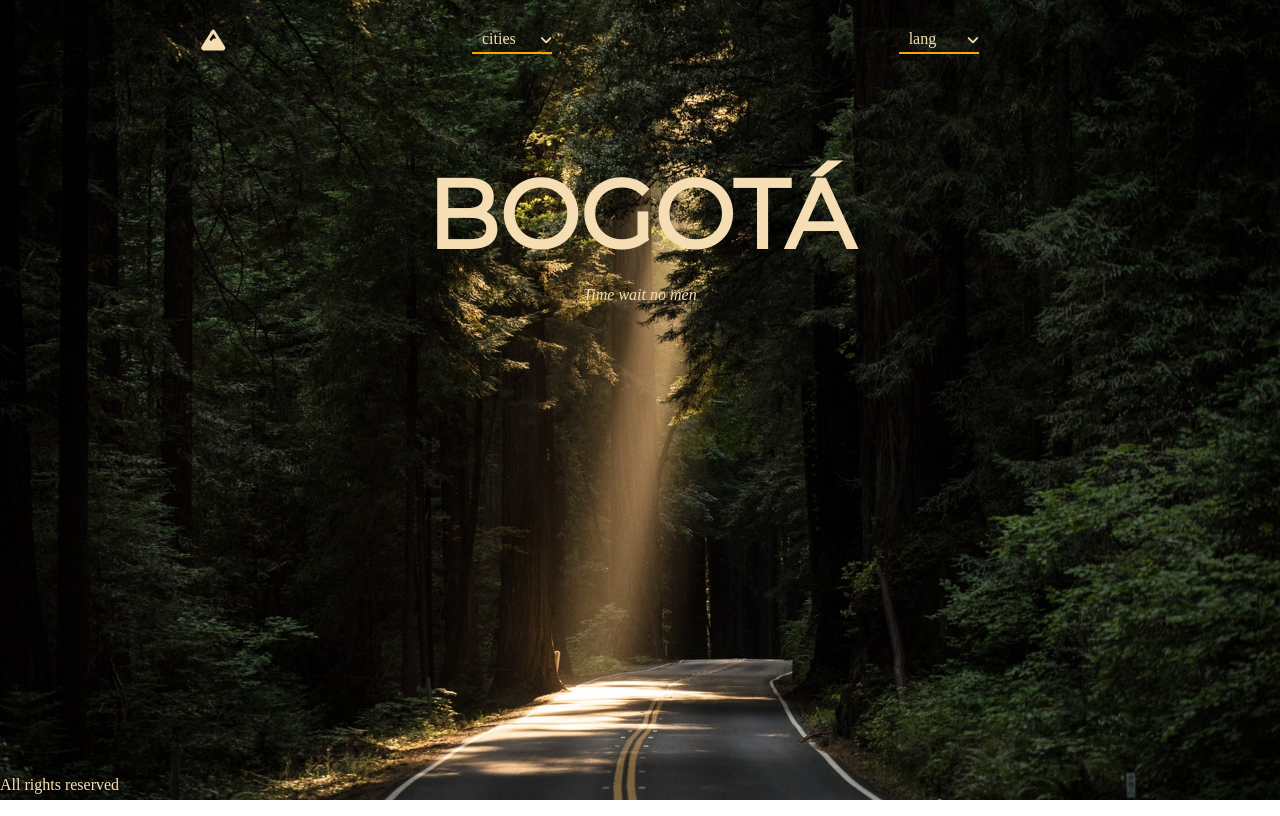
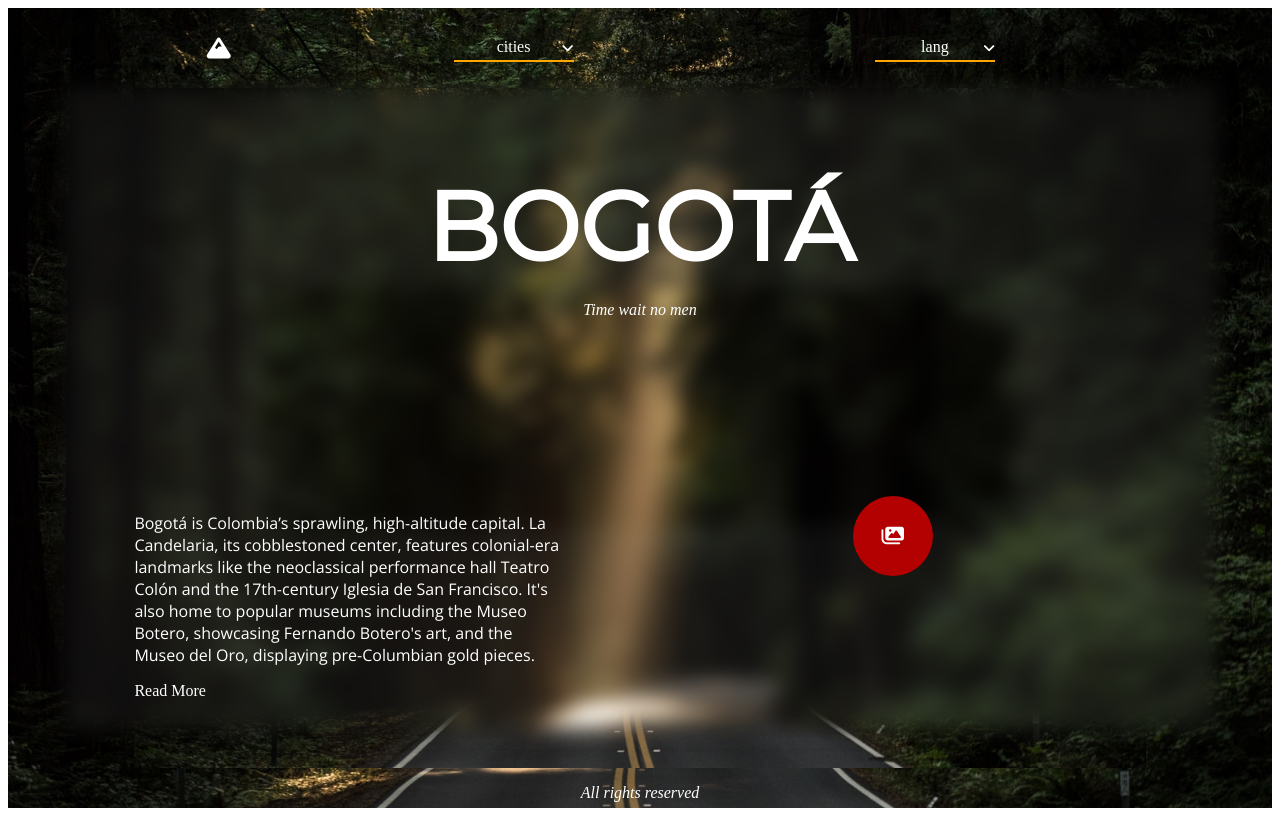
Before and after one commit to Isis-Yamel/travel_app, a React app in the folder travel_app/: page / in a window 1280 px wide. Built offline with nearby package versions, Linux system fonts and the light colour scheme.

Commit message:
*eslint configuration added *main components created *little fixes on the styles

```diff
--- a/travel_app/src/components/footer/footer.js
+++ b/travel_app/src/components/footer/footer.js
@@ -4,7 +4,7 @@ import '../../css/styles/footer.scss';
 const Footer = () => {
     return (
         <footer className='footer__layout'>
-            <p>All rights reserved</p>
+            <p className='footer__style'>All rights reserved</p>
         </footer>
     );
 };
--- a/travel_app/src/components/main/main.js
+++ b/travel_app/src/components/main/main.js
@@ -1,11 +1,15 @@
+import MainGallery from './mainGallery';
+import MainInformation from './mainInformation';
 import MainTitle from './mainTitle';
 import React from 'react';
 import '../../css/styles/main.scss';
 
 const Main = () => {
     return (
-        <main className='main__layout'>
+        <main className='main__layout main__test'>
             <MainTitle/>
+            <MainInformation/>
+            <MainGallery/>
         </main>
     );
 };
--- /dev/null
+++ b/travel_app/src/components/main/mainGallery.js
@@ -0,0 +1,14 @@
+import React from 'react';
+import '../../css/styles/mainGallery.scss';
+
+const MainGallery = () => {
+    return (
+        <div className='mainGallery__layout'>
+            <button className='mainGallery__button--style'>
+                <i class="fas fa-images mainGallery__button--icon"></i>
+            </button>
+        </div>
+    );
+};
+
+export default MainGallery;
--- /dev/null
+++ b/travel_app/src/components/main/mainInformation.js
@@ -0,0 +1,13 @@
+import React from 'react';
+import '../../css/styles/mainInformation.scss';
+
+const MainInformation = () => {
+    return (
+        <section className='mainInformation__layout'>
+            <p className='mainInformation__text--style'>Bogotá is Colombia’s sprawling, high-altitude capital. La Candelaria, its cobblestoned center, features colonial-era landmarks like the neoclassical performance hall Teatro Colón and the 17th-century Iglesia de San Francisco. It's also home to popular museums including the Museo Botero, showcasing Fernando Botero's art, and the Museo del Oro, displaying pre-Columbian gold pieces.</p>
+            <a>Read More</a>
+        </section>
+    );
+};
+
+export default MainInformation;
--- a/travel_app/src/containers/App.js
+++ b/travel_app/src/containers/App.js
@@ -3,7 +3,6 @@ import Header from '../components/header/header';
 import Main from '../components/main/main';
 import React from 'react';
 import '../css/styles/App.scss';
-import '../css/utils/normalize.css';
 
 const App = () => {
   return (
--- a/travel_app/src/css/styles/App.scss
+++ b/travel_app/src/css/styles/App.scss
@@ -1,8 +1,10 @@
 /* ---- app layout ---- */
+@import '../utils/palette.scss';
+
 
 .app{
     &__layout{
-        color: wheat;
+        color: $white;
         display: grid;
         grid-template-columns: 10% 80% 10%;
         grid-template-rows: 10% 85% 5%;
@@ -13,6 +15,7 @@
         height: 100vh;
     }
     &__background {
+        background-attachment: fixed;
         background-image: url(../../assets/background.jpg);
         background-repeat: no-repeat;
         background-size: cover;
--- a/travel_app/src/css/styles/dropdown.scss
+++ b/travel_app/src/css/styles/dropdown.scss
@@ -1,3 +1,5 @@
+@import '../utils/palette.scss';
+
 .dropdown {
     &__container {
 
@@ -7,19 +9,20 @@
             grid-template-columns: repeat(2, 1fr);
             justify-self: center;
             position: relative;
-            width: 80px;
+            width: 120px;
         }
 
         &--style {
-            border-bottom: solid 2px orange;
+            border-bottom: solid 2px $primaryOrange;
             cursor: pointer;
-            font-size: 16px;
+            font-size: 1em;
             font-weight: normal;
             padding: 4px 10px;
-            width: 60px;
+            text-align: center;
+            width: 100px;
 
             &:hover{
-                border-bottom: solid 2px lightseagreen;
+                border-bottom: solid 2px $primaryRed;
             }
         }
 
@@ -38,7 +41,8 @@
             list-style: none;
             padding: 0;
             position: absolute;
-            top: 40px;
+            text-align: center;
+            top: 50px;
             width: 100%;
             z-index: 10;
         }
@@ -46,6 +50,11 @@
         &--item {
             font-size: 0.8em;
             padding: 6px 12px;
+
+            &:hover {
+                background-color: rgba($primaryOrange, 0.4);
+                cursor: pointer;
+            }
         }
     }
 }
--- a/travel_app/src/css/styles/footer.scss
+++ b/travel_app/src/css/styles/footer.scss
@@ -4,4 +4,9 @@
     &__layout {
         grid-area: footer;
     }
+
+    &__style {
+        font-style: italic;
+        text-align: center;
+    }
 }
--- a/travel_app/src/css/styles/main.scss
+++ b/travel_app/src/css/styles/main.scss
@@ -2,6 +2,8 @@
 
 .main {
     &__layout {
+        background: inherit;
+        z-index: 2;
         grid-area: main;
         display: grid;
         grid-template-columns: repeat(2, 50%);
@@ -10,4 +12,19 @@
             'mainTitle mainTitle'
             'information gallery';
     }
+    &__test {
+        &:before {
+            display: block;
+            content: '';
+            background: inherit;
+            width: 90%;
+            height: 80%;
+            position: absolute;
+            left: 5%;
+            right: 0;
+            z-index: -1;
+            box-shadow: inset 0 0 0 200px rgba(255,255,255,0.05);
+            filter: blur(10px);
+        }
+    }
 }
--- /dev/null
+++ b/travel_app/src/css/styles/mainGallery.scss
@@ -0,0 +1,25 @@
+/* ---- main gallery layout ---- */
+@import '../utils/palette.scss';
+
+.mainGallery {
+
+    &__layout {
+        grid-area: gallery;
+        margin: 0 auto;
+    }
+
+    &__button {
+        &--style {
+            background-color: $primaryRed;
+            border: none;
+            border-radius: 50%;
+            color: $white;
+            font-family: 'Open Sans', sans-serif;
+            height: 6em;
+            width: 6em;
+        }
+        &--icon {
+            font-size: 1.5em;
+        }
+    }
+}
--- /dev/null
+++ b/travel_app/src/css/styles/mainInformation.scss
@@ -0,0 +1,15 @@
+/* ---- main info layout ---- */
+
+.mainInformation {
+
+    &__layout {
+        grid-area: information;
+    }
+
+    &__text {
+        &--style {
+            font-family: 'Open Sans', sans-serif;
+            width: 85%;
+        }
+    }
+}
--- /dev/null
+++ b/travel_app/src/css/utils/palette.scss
@@ -0,0 +1,5 @@
+/*----palette----*/
+
+$white: #fff;
+$primaryRed: #b30000;
+$primaryOrange: #ffa600;
```
Also changed, not shown: travel_app/package.json (+8 -1 lines), travel_app/.eslintrc.json (added).
